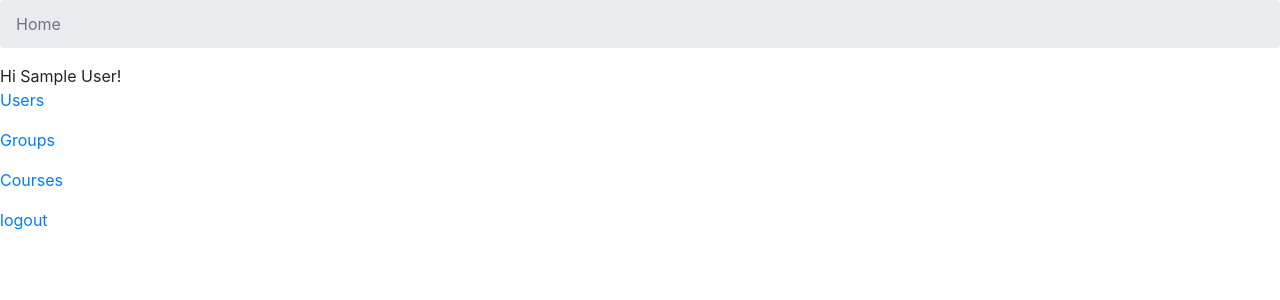
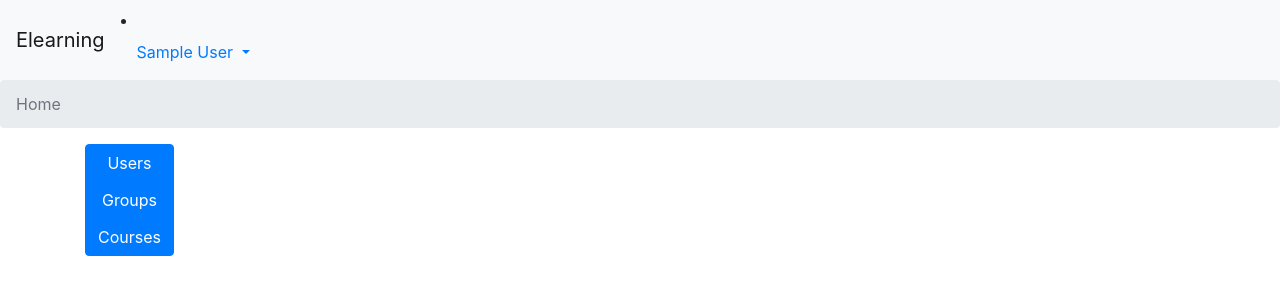
Before and after one commit to sickkjedi/Elearn, a Django app: page / in a window 1280 px wide. Shown: the top 300 px of the page. Run offline with Django 3.2, Linux system fonts and the light colour scheme; a user stored in the database is signed in; tables that the repository leaves empty hold one stand-in row (values such as "Sample post"); parts of the project's set-up code (start-up, migrations or seed data) failed here and were passed over; some libraries are stand-ins or nearby versions.

Commit message:
added top bar

```diff
--- a/student/apps.py
+++ b/student/apps.py
@@ -1,5 +1,5 @@
 from django.apps import AppConfig
 
 
-class CoursewareConfig(AppConfig):
-    name = 'courseware'
+class StudentConfig(AppConfig):
+    name = 'student'
--- a/templates/base.html
+++ b/templates/base.html
@@ -10,6 +10,24 @@
 <body>
 
     <main>
+
+        <nav class="navbar navbar-expand-lg navbar-light bg-light">
+            <a class="navbar-brand" href="#">Elearning</a>
+
+            {% if request.user.is_authenticated and request.user.is_verified == True %}
+                <li class="nav-item dropdown">
+                    <a class="nav-link dropdown-toggle" href="#" id="navbarDropdown" role="button" data-toggle="dropdown" aria-haspopup="true" aria-expanded="false">
+                      {{ request.user.first_name|add:" "|add:request.user.last_name }}
+                    </a>
+                    <div class="dropdown-menu" aria-labelledby="navbarDropdown">
+                      <div class="dropdown-divider"></div>
+                      <a class="dropdown-item" href="{% url 'logout' %}">Logout</a>
+                    </div>
+                </li>
+            {% endif %}
+        </nav>
+
+
         {% block content %}
         {% endblock %}
         <script src="https://ajax.googleapis.com/ajax/libs/jquery/3.3.1/jquery.min.js"></script>
--- a/templates/chapter_list.html
+++ b/templates/chapter_list.html
@@ -17,7 +17,7 @@
         <tr>
             <th>Order</th>
             <th>Name</th>
-            <th>Activity</th>
+            <th>Actions</th>
         </tr>
     </thead>
     <tbody>
--- a/templates/element_list.html
+++ b/templates/element_list.html
@@ -20,7 +20,7 @@
             <th>Name</th>
             <th>Type</th>
             <th>Description</th>
-            <th>Activity</th>
+            <th>Actions</th>
         </tr>
     </thead>
     <tbody>
--- a/templates/home.html
+++ b/templates/home.html
@@ -9,18 +9,20 @@
   </ol>
 </nav>
 {% if request.user.is_authenticated and request.user.is_verified == True %}
-    Hi {{ request.user.first_name|add:" "|add:request.user.last_name }}!
     {% if request.user.is_admin %}
-        <p><a href="{% url 'users' %}">Users</a></p>
-        <p><a href="{% url 'groups' %}">Groups</a></p>
-        <p><a href="{% url 'courses' %}">Courses</a></p>
+        <div class="container">
+        <div class="btn-group-vertical">
+            <button type="button" class="btn btn-primary" onclick="location.href = '{% url 'users' %}'">Users</button>
+            <button type="button" class="btn btn-primary" onclick="location.href = '{% url 'groups' %}'">Groups</button>
+            <button type="button" class="btn btn-primary" onclick="location.href = '{% url 'courses' %}'">Courses</button>
+        </div>
+        </div>
     {% endif %}
-    <p><a href="{% url 'logout' %}">logout</a></p>
-{% elif request.user.is_authenticated and request.user.is_verified == False %}
+
+{% elif request.user.is_authenticated and not request.user.is_verified %}
     <p>You are not verified. Please wait to be verified by administrator.</p>
-    <p><a href="{% url 'logout' %}">logout</a></p>
 {% else %}
     <p>You are not logged in</p>
-    <a href="{% url 'login' %}">login</a>
+    <button type="button" class="btn btn-primary" onclick="location.href = '{% url 'login' %}'">Login</button>
 {% endif %}
 {% endblock %}
--- a/templates/user_list.html
+++ b/templates/user_list.html
@@ -19,7 +19,7 @@
             <th>Is Active</th>
             <th>Address</th>
             <th>DOB</th>
-            <th>Activity</th>
+            <th>Actions</th>
         </tr>
     </thead>
     <tbody>
```
